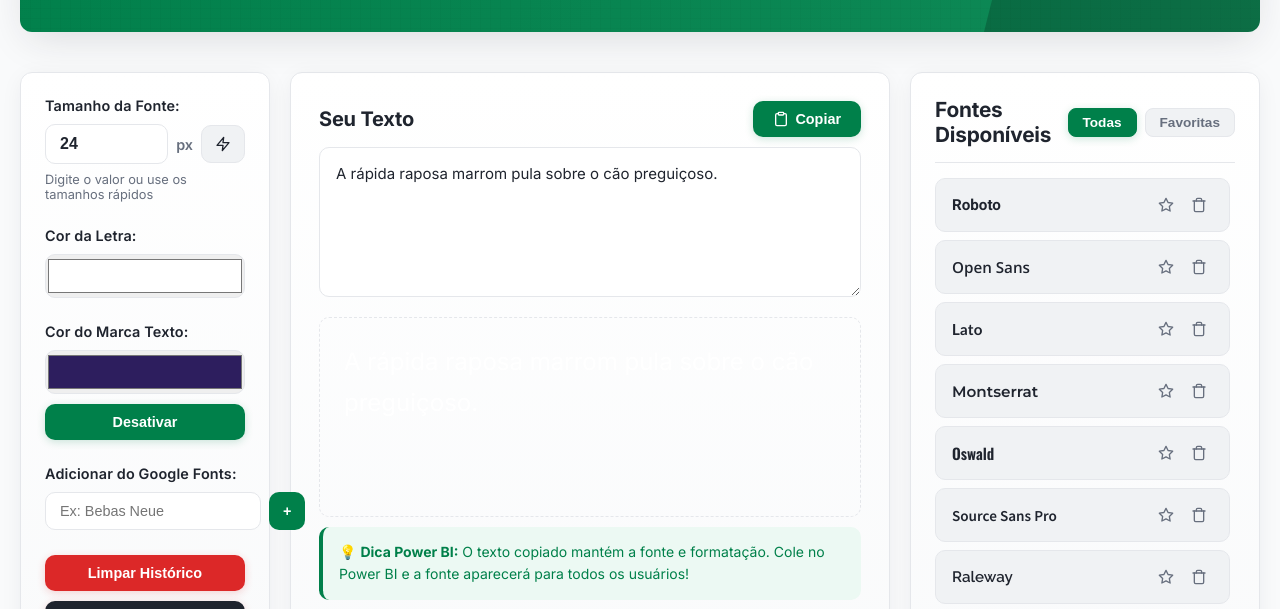
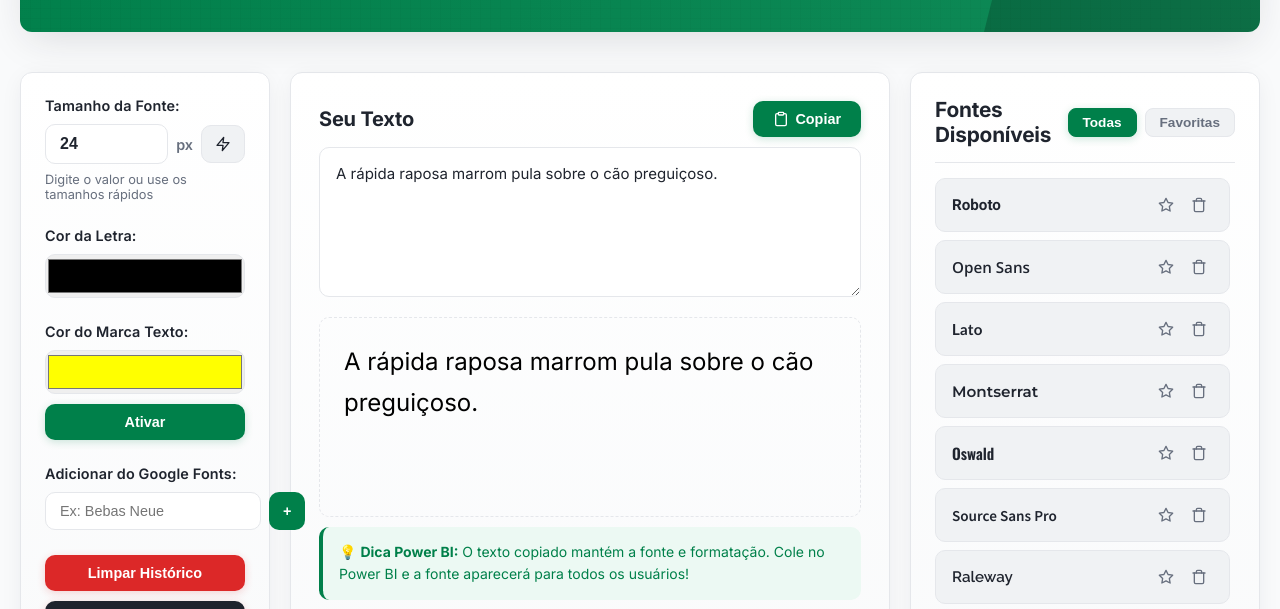
Before and after one commit to C03LHO/Site-de-fontes, a plain HTML site: page index.html in a window 1280 px wide. Shown: the part 172-781 px from the top of the page. Drawn offline with nearby package versions, Linux system fonts and the light colour scheme; a web font is replaced by a local one.

Commit message:
Add files via upload

```diff
--- a/index.html
+++ b/index.html
@@ -1062,7 +1062,7 @@ header h1 {
                 <div class="control-group">
                     <label for="highlightColor">Cor do Marca Texto:</label>
                     <input type="color" id="highlightColor" value="#ffff00">
-                    <button id="toggleHighlight" class="toggle-btn">Desativar</button>
+                    <button id="toggleHighlight" class="toggle-btn">Ativar</button>
                 </div>
 
                 <div class="control-group">
@@ -1211,8 +1211,8 @@ let fonts = [
 // Estado da aplicação
 let currentFont = 'Inter';
 let fontSize = 24;
-let textColor = '#ffffff';
-let highlightColor = '#2d1e5e';
+let textColor = '#000000';
+let highlightColor = '#ffff00';
 let highlightEnabled = false;
 let favorites = JSON.parse(localStorage.getItem('fontFavorites')) || [];
 let history = JSON.parse(localStorage.getItem('fontHistory')) || [];
@@ -1674,6 +1674,9 @@ function showCardCopyFeedback() {
 
 // Inicialização
 async function init() {
+    // Carregar configurações salvas ANTES de renderizar
+    loadSavedSettings();
+
     // Carregar custom fonts salvas pelo usuário
     addedGoogleFonts.forEach(font => {
         loadGoogleFontDynamic(font, true);
@@ -1686,7 +1689,6 @@ async function init() {
     updatePreview();
     renderResults();
     renderHistory();
-    loadSavedSettings();
 }
 
 // Carregar configurações salvas
@@ -1964,7 +1966,7 @@ showDeletedBtn.addEventListener('click', () => {
     if (fontsToDelete.length === 0) {
         alert('Nenhum fonte marcada para exclusão.');
     } else {
-        if(confirm('Fontes marcadas para deletar:\n' + fontsToDelete.join('\\n') + '\n\nDeseja copiar esta lista para enviar ao Aurel/IA?')) {
+        if(confirm('Fontes marcadas para deletar:\n' + fontsToDelete.join('\n') + '\n\nDeseja copiar esta lista para enviar ao Aurel/IA?')) {
             navigator.clipboard.writeText(fontsToDelete.join(', ')).then(() => alert('Copiado para a área de transferência!'));
         }
     }
```
